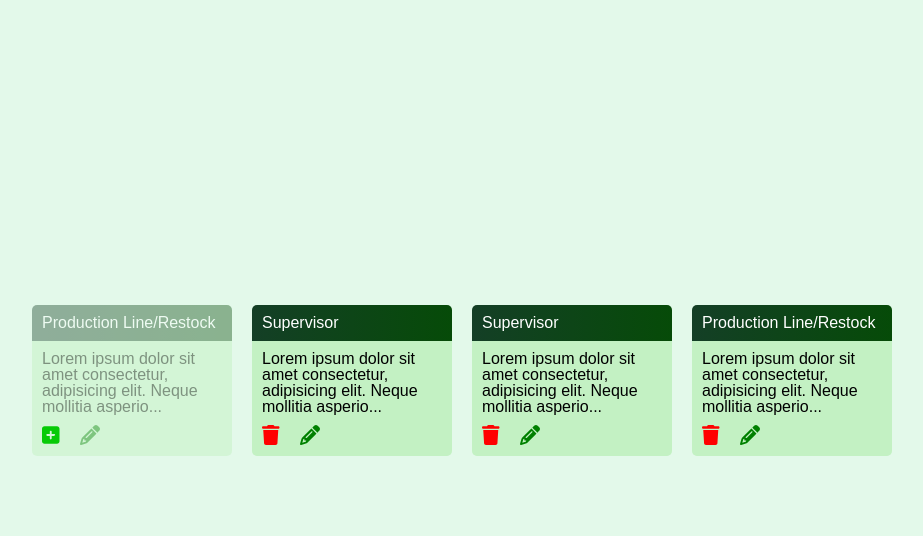
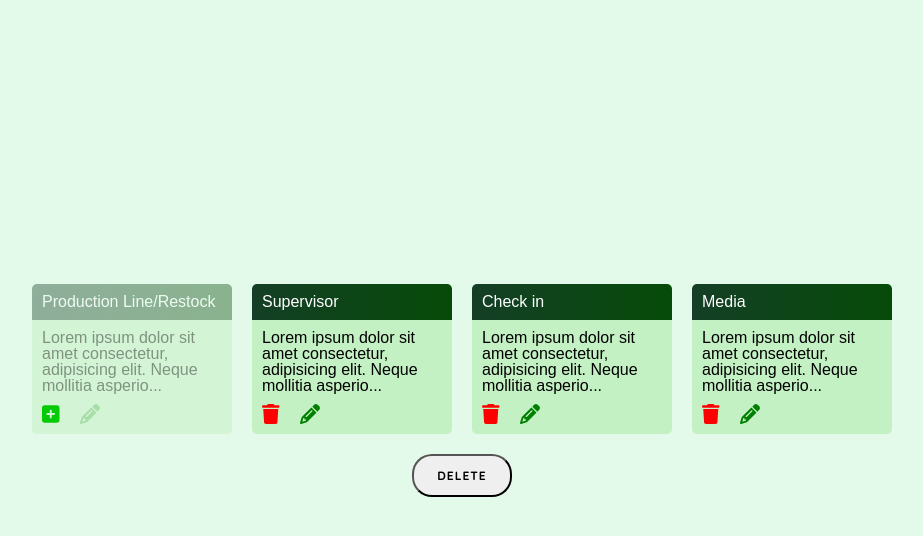
Before and after one commit to cppsea/Volunteer_Task_Allocator, a React (Vite) app: page /admin-tasks in a window 1280 px wide. Both pictures are taken after a click on the element 228 px from the left and 435 px from the top of the page. Shown: the top 536 px of the page, without its empty margins (178-1101 px from the left). Built offline with nearby package versions, Linux system fonts and the light colour scheme.

Commit message:
implemented delete functionality along with basic button for doing so, requires reworking later

```diff
--- a/src/components/Admin/AdminTasks/AdminTaskCard/AdminTaskCard.css
+++ b/src/components/Admin/AdminTasks/AdminTaskCard/AdminTaskCard.css
@@ -36,7 +36,7 @@
 }
 
 /*styling for mouse actions on card action icons*/
-.admin-task-card-icon.icon-active{
+.admin-task-card-icon.icon-active {
   cursor: pointer;
 }
 .admin-task-card-icon.icon-active:active {
@@ -60,7 +60,7 @@
 }
 
 /*add back task icon styling*/
-.admin-task-card-add *{
+.admin-task-card-add * {
   color: rgb(7, 202, 7);
 }
 /*styling for when task card is selected to be deleted*/
@@ -69,8 +69,8 @@
   opacity: 0.4;
   cursor: auto;
 }
-.admin-task-card-icon:not(.icon-active){
-  opacity: .4;
+.admin-task-card-icon:not(.icon-active) {
+  opacity: 0.2;
 }
 
 .delete-selected > .admin-task-card-body {
--- a/src/components/Admin/AdminTasks/AdminTaskCard/AdminTaskCard.jsx
+++ b/src/components/Admin/AdminTasks/AdminTaskCard/AdminTaskCard.jsx
@@ -1,6 +1,12 @@
 import "./AdminTaskCard.css";
 import { FontAwesomeIcon } from "@fortawesome/react-fontawesome";
-import { faTrash, faPencil, faSquarePlus } from "@fortawesome/free-solid-svg-icons";
+import {
+  faTrash,
+  faPencil,
+  faSquarePlus,
+} from "@fortawesome/free-solid-svg-icons";
+//component for showing task card for admin
+// acccepts task object, and handler for toggling delete state and whether the current card is selected for deletion
 export default function AdminTaskCard({
   task,
   isDeleteSelected,
@@ -20,18 +26,28 @@ export default function AdminTaskCard({
             : task.description
         }`}</p>
         <div className="admin-task-card-actions">
+          {/*If task is being selected for deletion option to unselect it will show, otherwise the option to select it for deletion will show */}
           {isDeleteSelected ? (
-            <span className={`admin-task-card-icon admin-task-card-add icon-active`}>
-              <FontAwesomeIcon icon={faSquarePlus} onClick={toggleDelete(task.id)} />
-            </span>
+            <>
+              {/*Add back current task*/}
+              <span
+                className={`admin-task-card-icon admin-task-card-add icon-active`}
+              >
+                <FontAwesomeIcon icon={faSquarePlus} onClick={toggleDelete} />
+              </span>
+            </>
           ) : (
-            <span
-              className={`admin-task-card-icon admin-task-card-delete icon-active `}
-            >
-              <FontAwesomeIcon icon={faTrash} onClick={toggleDelete(task.id)} />
-            </span>
+            <>
+              {/*Select current task for deletion*/}
+              <span
+                className={`admin-task-card-icon admin-task-card-delete icon-active `}
+              >
+                <FontAwesomeIcon icon={faTrash} onClick={toggleDelete} />
+              </span>
+            </>
           )}
 
+          {/*Edit current task*/}
           <span
             className={`admin-task-card-icon admin-task-card-edit ${
               isDeleteSelected ? "" : "icon-active"
--- /dev/null
+++ b/src/components/Admin/AdminTasks/AdminTaskCardsContainer/AdminTaskCardsContainer.jsx
@@ -0,0 +1,34 @@
+import AdminTaskCard from "../AdminTaskCard/AdminTaskCard";
+
+//container for the admin task cards
+//accepts array of tasks, delete selected tasks state, handler for toggling delete state of card
+
+export default function AdminTaskCardsContainer({
+  tasks,
+  isDeleteSelected,
+  toggleDelete,
+}) {
+  return (
+    <div
+      style={{
+        display: "flex",
+        flexFlow: "row wrap",
+        justifyContent: "center",
+        columnGap: "20px",
+        rowGap: "30px",
+        margin: "20px 0",
+      }}
+    >
+      {tasks.map((task) => {
+        return (
+          <AdminTaskCard
+            key={task.id}
+            task={task}
+            isDeleteSelected={isDeleteSelected[task.id]}
+            toggleDelete={toggleDelete(task.id)}
+          />
+        );
+      })}
+    </div>
+  );
+}
--- a/src/components/Admin/AdminTasks/AdminTasks.jsx
+++ b/src/components/Admin/AdminTasks/AdminTasks.jsx
@@ -1,12 +1,12 @@
-//gallery of tasks that can be assigned,
 //shows cards of tasks displaying names and truncated description
-//clicking on a card will open a modal of the card showing the full task name and desc
+
+//can select cards for deletion (or unselect any selected cards from deletion), and clicking on edit icon will show expanded view of task and allow you to edit
 
 import { useState } from "react";
-import AdminTaskCard from "./AdminTaskCard/AdminTaskCard";
-
-//we will be able to
+import AdminTaskCardsContainer from "./AdminTaskCardsContainer/AdminTaskCardsContainer";
+//accepts tasks state and setter function for tasks state
 export default function AdminTasks({ tasks, setTasks }) {
+  //set up the state of whether each task is being selected for deletion or not
   let initTasksDeleteState = {};
   tasks.forEach((task) => {
     initTasksDeleteState[task.id] = false;
@@ -15,29 +15,89 @@ export default function AdminTasks({ tasks, setTasks }) {
     useState(initTasksDeleteState);
 
   //handler for toggling a cards delete state
+  //returns a functions that toggles for the task with the corresponding provided task id
   const toggleTaskDelete = (id) => () =>
     setTasksDeleteState({ ...tasksDeleteState, [id]: !tasksDeleteState[id] });
 
+  //handler for resetting deletestate with provided tasks
+  const resetTasksDeleteState = (newTasks) => {
+    let newTasksDeleteState = {};
+    newTasks.forEach((task) => {
+      newTasksDeleteState[task.id] = false;
+    });
+    setTasksDeleteState(newTasksDeleteState);
+  };
+
+  //handler for gathering up all the selected tasks and deleting them
+  const deleteTasksHandler = async () => {
+    //grabs ids of tasks to be deleted
+    let tasksToBeDeletedIds = Object.keys(tasksDeleteState).filter(
+      (id) => tasksDeleteState[id]
+    );
+
+    //simulate tasks being deleted, edit later when backend is up
+    await new Promise((resolve) =>
+      setTimeout(async () => {
+        //filter out tasks that don't have the ids of the selected deleted tasks
+        //*had to convert task id to String since taskToBeDeletedIds returns ids as strings
+        let undeletedTasks = tasks.filter(
+          (task) => !tasksToBeDeletedIds.includes(String(task.id))
+        );
+        //set tasks state to these undeleted tasks
+        setTasks(undeletedTasks);
+
+        //reset tasks delete state to the new tasks array too
+        resetTasksDeleteState(undeletedTasks);
+
+        resolve();
+      }, 3000)
+    );
+  };
+
   return (
-    <div
+    <>
+      {/*shows the task cards*/}
+      <AdminTaskCardsContainer
+        tasks={tasks}
+        isDeleteSelected={tasksDeleteState}
+        toggleDelete={toggleTaskDelete}
+      />
+
+      {/*only show delete button when user has selected tasks for deletion*/}
+      {Object.values(tasksDeleteState).some((ele) => ele) && (
+        <DeleteTasksButton deleteTasksHandler={deleteTasksHandler} />
+      )}
+    </>
+  );
+}
+
+//simple delete task button, shows in progress message while deletion is happening
+
+//TODO
+//need to implement confirm message modal asking user if they really want to delete these tasks
+//perhaps find better wway to show deletion in progress
+//better way to disable clicks once deletion is in progress?
+//better styling, just winging it for now
+
+const DeleteTasksButton = ({ deleteTasksHandler }) => {
+  const [isLoading, setIsLoading] = useState(false);
+  return (
+    <button
+      onClick={async () => {
+        setIsLoading(true);
+        await deleteTasksHandler();
+        setIsLoading(false);
+      }}
+      disabled={isLoading}
       style={{
+        width: "100px",
         display: "flex",
-        flexFlow: "row wrap",
         justifyContent: "center",
-        columnGap: "20px",
-        rowGap: "10px",
+        marginTop: "20px",
+        margin: "auto",
       }}
     >
-      {tasks.map((task) => {
-        return (
-          <AdminTaskCard
-            key={task.id}
-            task={task}
-            isDeleteSelected={tasksDeleteState[task.id]}
-            toggleDelete={toggleTaskDelete}
-          />
-        );
-      })}
-    </div>
+      {isLoading ? "Deletion in Progress..." : "Delete"}
+    </button>
   );
-}
+};
--- a/src/components/forms/AdminLoginForm/AdminLoginForm.jsx
+++ b/src/components/forms/Admin/AdminLoginForm/AdminLoginForm.jsx
@@ -1,8 +1,8 @@
 import React from "react";
-import "../forms.css";
+import "../../forms.css";
 import { Link, useNavigate } from "react-router-dom";
 import { useState } from "react";
-import PasswordTextInput from "../inputs/TextInputs/PasswordTextInput.jsx";
+import PasswordTextInput from "../../inputs/TextInputs/PasswordTextInput.jsx";
 
 //Err validation functions
 const isRequired = (input) => input.length > 0 || "This is required.";
@@ -64,7 +64,6 @@ export default function AdminLoginForm() {
   const navigate = useNavigate();
   return (
     <form onSubmit={handleOnSubmit} className="form">
-
       <PasswordInput
         state={state}
         onChange={handleChange}
--- a/src/pages/AdminPanels/AdminTasksPage.jsx
+++ b/src/pages/AdminPanels/AdminTasksPage.jsx
@@ -3,7 +3,6 @@ import AdminTasks from "../../components/Admin/AdminTasks/AdminTasks";
 let test_tasks = [
   {
     id: 1,
-
     name: "Production Line/Restock",
     description:
       "Lorem ipsum dolor sit amet consectetur, adipisicing elit. Neque mollitia asperiores voluptas fuga. Quo, aut? Harum inventore dignissimos, voluptatibus iure, non quaerat, ipsa ea sapiente minus voluptatem officiis maiores necessitatibus?",
@@ -16,13 +15,13 @@ let test_tasks = [
   },
   {
     id: 3,
-    name: "Supervisor",
+    name: "Check in ",
     description:
       "Lorem ipsum dolor sit amet consectetur, adipisicing elit. Neque mollitia asperiores voluptas fuga. Quo, aut? Harum inventore dignissimos, voluptatibus iure, non quaerat, ipsa ea sapiente minus voluptatem officiis maiores necessitatibus?",
   },
   {
     id: 4,
-    name: "Production Line/Restock",
+    name: "Media",
     description:
       "Lorem ipsum dolor sit amet consectetur, adipisicing elit. Neque mollitia asperiores voluptas fuga. Quo, aut? Harum inventore dignissimos, voluptatibus iure, non quaerat, ipsa ea sapiente minus voluptatem officiis maiores necessitatibus?",
   },
--- a/src/pages/SignPages/AdminLogin/AdminLogin.jsx
+++ b/src/pages/SignPages/AdminLogin/AdminLogin.jsx
@@ -1,5 +1,5 @@
 import "../SignPage.css";
-import AdminLoginForm from "../../../components/forms/AdminLoginForm/AdminLoginForm";
+import AdminLoginForm from "../../../components/forms/Admin/AdminLoginForm/AdminLoginForm";
 export default function AdminLoginPage() {
   return (
     <div className="SignPage AdminLoginPage">
```
Also changed, not shown: src/pages/page.css (+5 -5 lines).
